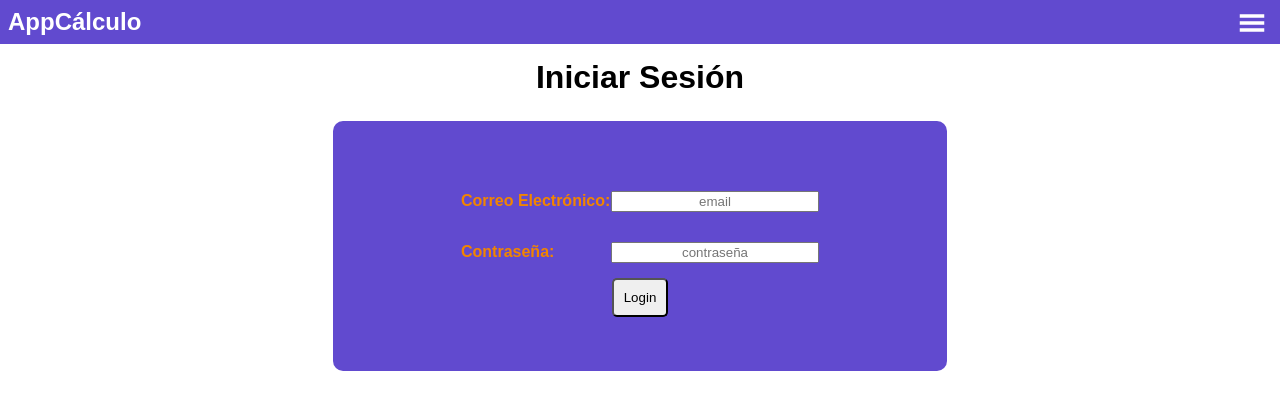
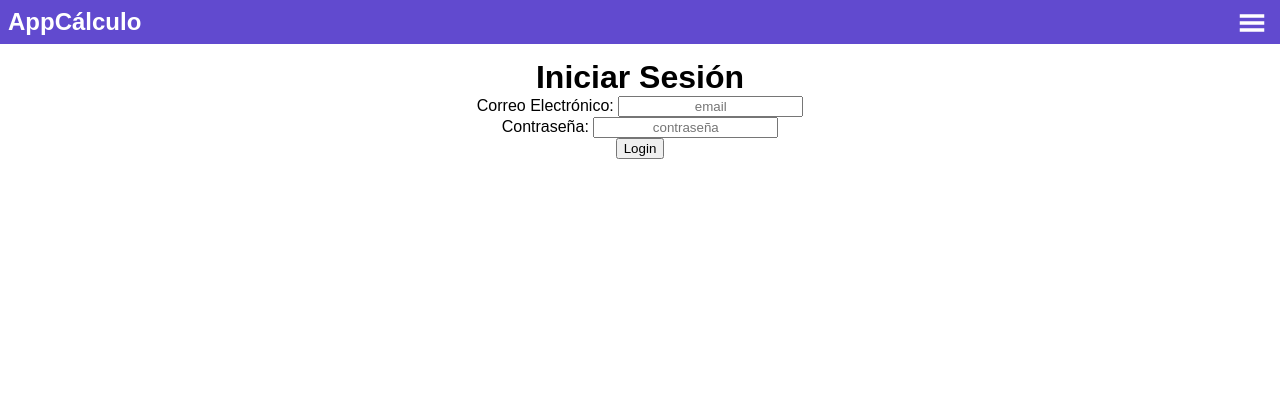
Before and after one commit to KeywizZ/AppCalculo, a React (Create React App) app: page /login in a window 1280 px wide. Shown: the top 410 px of the page. Built offline with nearby package versions, Linux system fonts and the light colour scheme; a web font is replaced by a local one.

Commit message:
added login page styles

```diff
--- a/src/pages/LoginPage/_LoginPage.scss
+++ b/src/pages/LoginPage/_LoginPage.scss
@@ -1,11 +1,7 @@
-
-    .login-title{
-        padding: 15px 0;
-    }
-
-
-
-
+.login-title {
+    padding: 15px 0;
+}
+º
 .login-page {
     display: flex;
     height: 250px;
```
